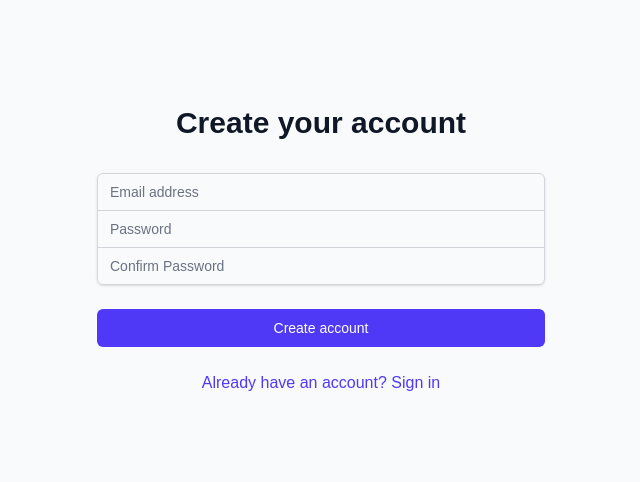
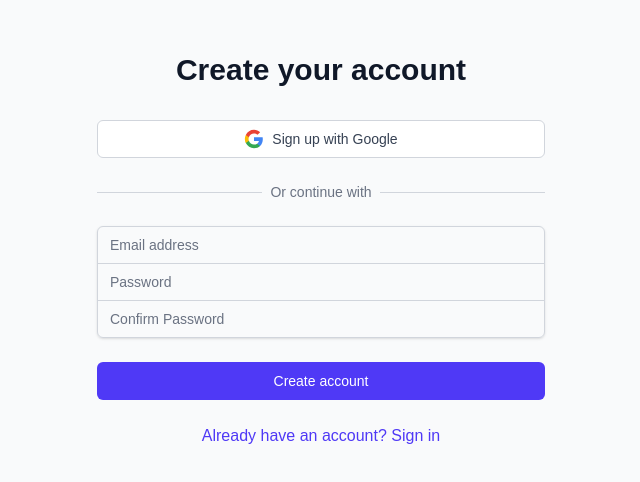
Before and after one commit to saharshmaloo/DevSnap, a Next.js app: page /auth/signup in a window 1280 px wide. Shown: the part 162-644 px from the top of the page, without its empty margins (319-959 px from the left). Built offline with nearby package versions, Linux system fonts and the light colour scheme; no server answers.

Commit message:
Add Google Sign-In functionality to LoginForm and SignupForm components. Update firebase configuration to include GoogleAuthProvider. Enhance user experience with loading states for Google authentication.

```diff
--- a/src/components/auth/LoginForm.tsx
+++ b/src/components/auth/LoginForm.tsx
@@ -1,8 +1,8 @@
 'use client';
 
 import { useState } from "react";
-import { signInWithEmailAndPassword } from "firebase/auth";
-import { auth } from "@/lib/firebase";
+import { signInWithEmailAndPassword, signInWithPopup } from "firebase/auth";
+import { auth, googleProvider } from "@/lib/firebase";
 import { useRouter } from "next/navigation";
 
 export default function LoginForm() {
@@ -10,6 +10,7 @@
     const [password, setPassword] = useState('');
     const [error, setError] = useState('');
     const [loading, setLoading] = useState(false);
+    const [googleLoading, setGoogleLoading] = useState(false);
     const router = useRouter();
 
     const handleSubmit = async (e: React.FormEvent) => {
@@ -27,11 +28,25 @@
         }
     };
 
+    const handleGoogleSignIn = async () => {
+        setGoogleLoading(true);
+        setError('');
+
+        try {
+            await signInWithPopup(auth, googleProvider);
+            router.push('/dashboard');
+        } catch (error: any) {
+            setError(error.message);
+        } finally {
+            setGoogleLoading(false);
+        }
+    };
+
     return (
         <div className="min-h-screen flex items-center justify-center bg-gray-50 py-12 px-4 sm:px-6 lg:px-8">
             <div className="max-w-md w-full space-y-8">
                 <div>
-                    <h2 className="mt-6 text-center text-3x1 font-extrabold text-gray-900">
+                    <h2 className="mt-6 text-center text-3xl font-extrabold text-gray-900">
                         Sign in to your account
                     </h2>
                 </div>
@@ -41,6 +56,41 @@
                             {error}
                         </div>
                     )}
+
+                    {/* Google Sign In Button */}
+                    <div>
+                        <button
+                            type="button"
+                            onClick={handleGoogleSignIn}
+                            disabled={googleLoading}
+                            className="group relative w-full flex justify-center py-2 px-4 border border-gray-300 text-sm font-medium rounded-md text-gray-700 bg-white hover:bg-gray-50 focus:outline-none focus:ring-2 focus:ring-offset-2 focus:ring-indigo-500 disabled:opacity-50"
+                        >
+                            {googleLoading ? (
+                                <div className="animate-spin rounded-full h-5 w-5 border-b-2 border-gray-600"></div>
+                            ) : (
+                                <>
+                                    <svg className="w-5 h-5 mr-2" viewBox="0 0 24 24">
+                                        <path fill="#4285F4" d="M22.56 12.25c0-.78-.07-1.53-.2-2.25H12v4.26h5.92c-.26 1.37-1.04 2.53-2.21 3.31v2.77h3.57c2.08-1.92 3.28-4.74 3.28-8.09z"/>
+                                        <path fill="#34A853" d="M12 23c2.97 0 5.46-.98 7.28-2.66l-3.57-2.77c-.98.66-2.23 1.06-3.71 1.06-2.86 0-5.29-1.93-6.16-4.53H2.18v2.84C3.99 20.53 7.7 23 12 23z"/>
+                                        <path fill="#FBBC05" d="M5.84 14.09c-.22-.66-.35-1.36-.35-2.09s.13-1.43.35-2.09V7.07H2.18C1.43 8.55 1 10.22 1 12s.43 3.45 1.18 4.93l2.85-2.22.81-.62z"/>
+                                        <path fill="#EA4335" d="M12 5.38c1.62 0 3.06.56 4.21 1.64l3.15-3.15C17.45 2.09 14.97 1 12 1 7.7 1 3.99 3.47 2.18 7.07l3.66 2.84c.87-2.6 3.3-4.53 6.16-4.53z"/>
+                                    </svg>
+                                    Sign in with Google
+                                </>
+                            )}
+                        </button>
+                    </div>
+
+                    {/* Divider */}
+                    <div className="relative">
+                        <div className="absolute inset-0 flex items-center">
+                            <div className="w-full border-t border-gray-300" />
+                        </div>
+                        <div className="relative flex justify-center text-sm">
+                            <span className="px-2 bg-gray-50 text-gray-500">Or continue with</span>
+                        </div>
+                    </div>
+
                     <div className="rounded-md shadow-sm -space-y-px">
                         <div>
                             <input
--- a/src/components/auth/SignupForm.tsx
+++ b/src/components/auth/SignupForm.tsx
@@ -1,8 +1,8 @@
 'use client';
 
 import { useState } from "react";
-import { createUserWithEmailAndPassword } from "firebase/auth";
-import { auth } from "@/lib/firebase";
+import { createUserWithEmailAndPassword, signInWithPopup } from "firebase/auth";
+import { auth, googleProvider } from "@/lib/firebase";
 import { useRouter } from "next/navigation";
 
 export default function SignupForm() {
@@ -11,6 +11,7 @@
     const [confirmPassword, setConfirmPassword] = useState('');
     const [error, setError] = useState('');
     const [loading, setLoading] = useState(false);
+    const [googleLoading, setGoogleLoading] = useState(false);
     const router = useRouter();
 
     const handleSubmit = async (e: React.FormEvent) => {
@@ -34,6 +35,20 @@
         }
     };
 
+    const handleGoogleSignUp = async () => {
+        setGoogleLoading(true);
+        setError('');
+
+        try {
+            await signInWithPopup(auth, googleProvider);
+            router.push('/dashboard');
+        } catch (error: any) {
+            setError(error.message);
+        } finally {
+            setGoogleLoading(false);
+        }
+    };
+
     return (
         <div className="min-h-screen flex items-center justify-center bg-gray-50 py-12 px-4 sm:px-6 lg:px-8">
             <div className="max-w-md w-full space-y-8">
@@ -48,6 +63,41 @@
                             {error}
                         </div>
                     )}
+
+                    {/* Google Sign Up Button */}
+                    <div>
+                        <button
+                            type="button"
+                            onClick={handleGoogleSignUp}
+                            disabled={googleLoading}
+                            className="group relative w-full flex justify-center py-2 px-4 border border-gray-300 text-sm font-medium rounded-md text-gray-700 bg-white hover:bg-gray-50 focus:outline-none focus:ring-2 focus:ring-offset-2 focus:ring-indigo-500 disabled:opacity-50"
+                        >
+                            {googleLoading ? (
+                                <div className="animate-spin rounded-full h-5 w-5 border-b-2 border-gray-600"></div>
+                            ) : (
+                                <>
+                                    <svg className="w-5 h-5 mr-2" viewBox="0 0 24 24">
+                                        <path fill="#4285F4" d="M22.56 12.25c0-.78-.07-1.53-.2-2.25H12v4.26h5.92c-.26 1.37-1.04 2.53-2.21 3.31v2.77h3.57c2.08-1.92 3.28-4.74 3.28-8.09z"/>
+                                        <path fill="#34A853" d="M12 23c2.97 0 5.46-.98 7.28-2.66l-3.57-2.77c-.98.66-2.23 1.06-3.71 1.06-2.86 0-5.29-1.93-6.16-4.53H2.18v2.84C3.99 20.53 7.7 23 12 23z"/>
+                                        <path fill="#FBBC05" d="M5.84 14.09c-.22-.66-.35-1.36-.35-2.09s.13-1.43.35-2.09V7.07H2.18C1.43 8.55 1 10.22 1 12s.43 3.45 1.18 4.93l2.85-2.22.81-.62z"/>
+                                        <path fill="#EA4335" d="M12 5.38c1.62 0 3.06.56 4.21 1.64l3.15-3.15C17.45 2.09 14.97 1 12 1 7.7 1 3.99 3.47 2.18 7.07l3.66 2.84c.87-2.6 3.3-4.53 6.16-4.53z"/>
+                                    </svg>
+                                    Sign up with Google
+                                </>
+                            )}
+                        </button>
+                    </div>
+
+                    {/* Divider */}
+                    <div className="relative">
+                        <div className="absolute inset-0 flex items-center">
+                            <div className="w-full border-t border-gray-300" />
+                        </div>
+                        <div className="relative flex justify-center text-sm">
+                            <span className="px-2 bg-gray-50 text-gray-500">Or continue with</span>
+                        </div>
+                    </div>
+
                     <div className="rounded-md shadow-sm -space-y-px">
                         <div>
                             <input
--- a/src/lib/firebase.ts
+++ b/src/lib/firebase.ts
@@ -1,5 +1,5 @@
 import { initializeApp, getApps } from 'firebase/app';
-import { getAuth } from 'firebase/auth';
+import { getAuth, GoogleAuthProvider } from 'firebase/auth';
 
 const firebaseConfig = {
   apiKey: process.env.NEXT_PUBLIC_FIREBASE_API_KEY,
@@ -16,4 +16,7 @@
 // Initialize Firebase Authentication and get a reference to the service
 export const auth = getAuth(app);
 
+// Initialize Google Auth Provider
+export const googleProvider = new GoogleAuthProvider();
+
 export default app;
--- /dev/null
+++ b/src/lib/prisma.ts
@@ -0,0 +1,5 @@
+import { PrismaClient } from "../generated/prisma";
+
+const globalForPrisma = globalThis as unknown as {
+    prisma: PrismaClient | undefined;
+}
```
